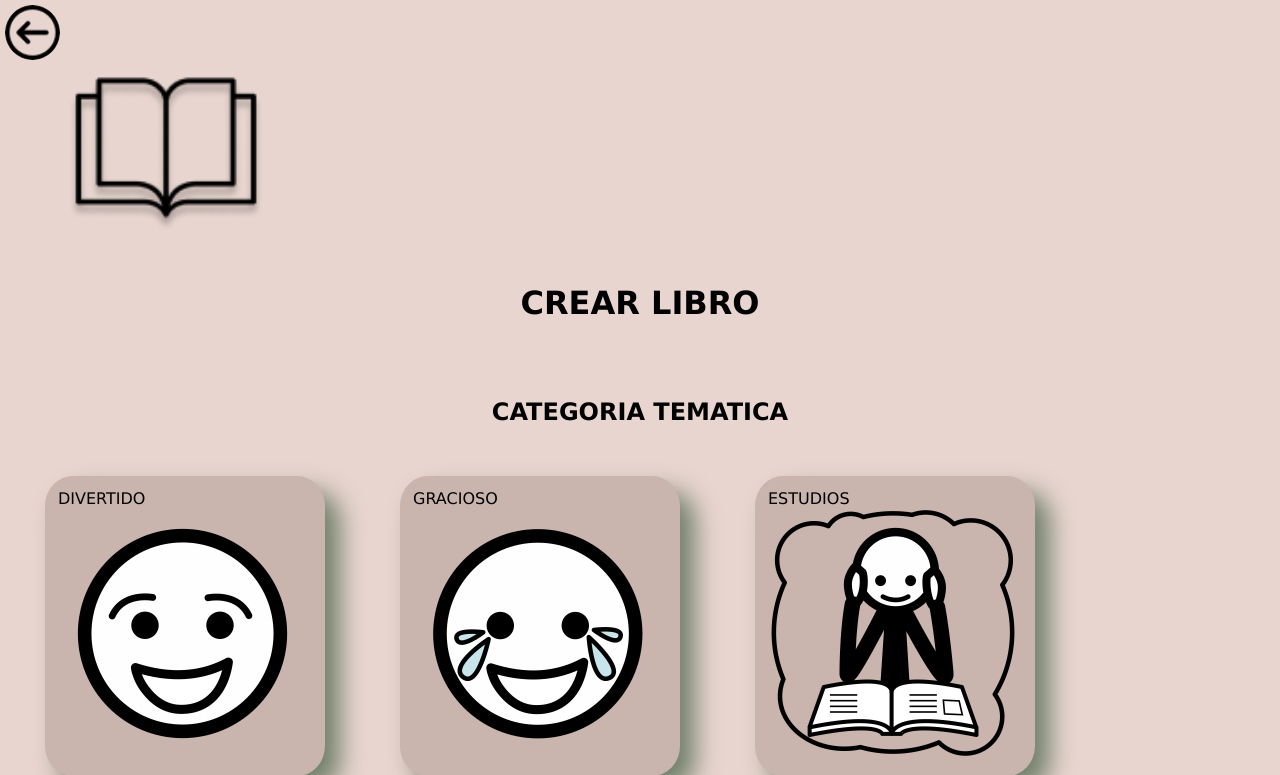
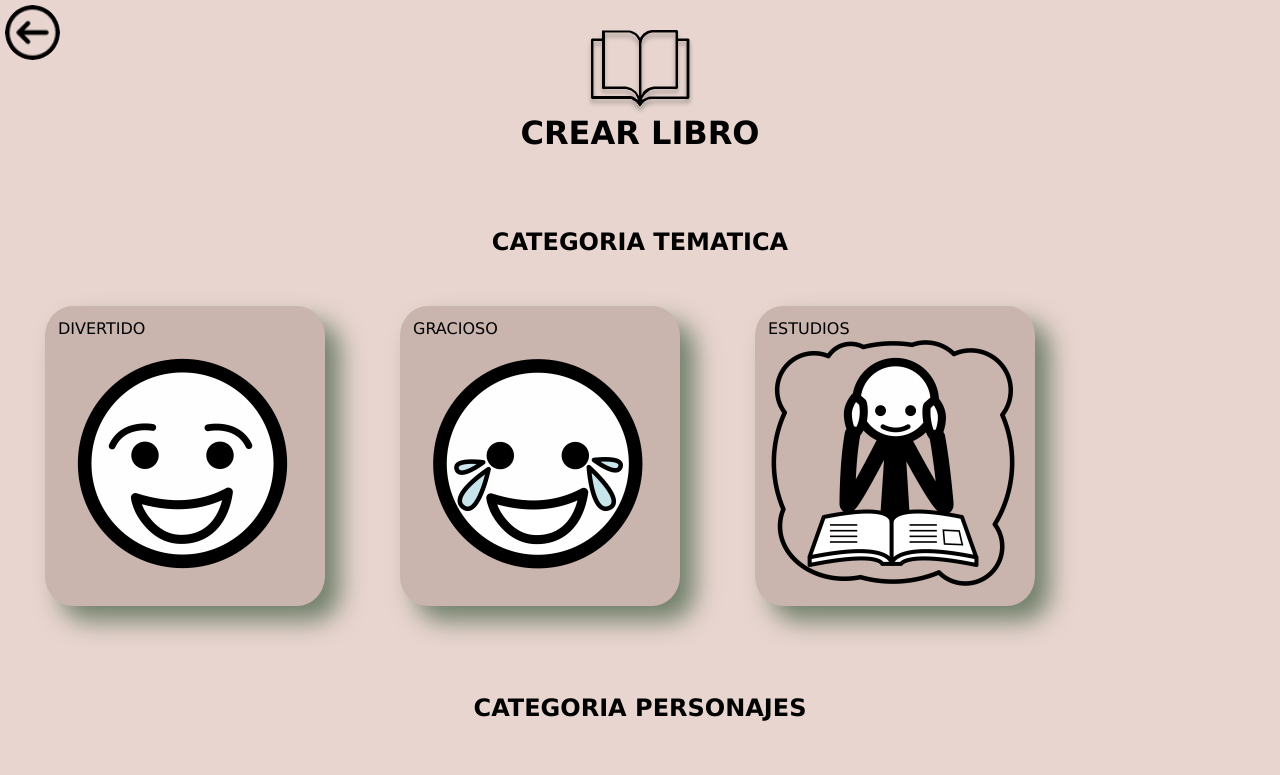
Before and after one commit to MartinBerestovoy/StoryTime, a PHP site: page /crearLibro.php in a window 1280 px wide. Shown: the top 775 px of the page. Run offline with PHP 8.4, Linux system fonts and the light colour scheme.

Commit message:
poniendo svg

```diff
--- a/crearLibro.php
+++ b/crearLibro.php
@@ -20,7 +20,26 @@
     }
   </script>
 
-  <img src="imgProyecto/logo.png" alt="logo" clas="logo"> <!--Logo de App-->
+  <div class="contenedor">
+    <svg xmlns="http://www.w3.org/2000/svg" width="107" height="84" viewBox="0 0 107 84" fill="none"> <!-- logo de App-->
+        <g filter="url(#filter0_d_188_7)">
+          <path fill-rule="evenodd" clip-rule="evenodd" d="M91 1.5V1L90.5 0.5L90 0H89.5H64.5L60.5 1L56.5 3.5L54 6.5L53.5 7.5H52.5V7L51 5L49.5 3.5L48 2.5L46 1.5L44.5 1L43 0.5H42H41H40.5H40H18H17.5H16.5H16H15.5H15V1.5V2V8V8.5H13.5H6.5H6H5.5H5L4.5 9L4 9.5V10V58V66.5V68L4.5 68.5L5 69H5.5H41H42.5H44L45 69.5L46.5 70.5L47.5 71L49 72L50 73L51.5 75L52 76H52.5H53H53.5L54.5 75L55.5 73.5L57.5 71.5L61 69.5L65.5 69H72.5H99H101H101.5L102 68.5L102.5 68V30V10V9.5L102 9L101.5 8.5H101H92H91.5H91V1.5ZM90 59H88.5H85H73H68L63.5 60L60 62.5L57.5 65L55.5 68L55 70L55.5 69.5L57.5 68.5L61 67L62 66.5H63H64.5H70.5H94H99.5V66V65V52.5V13.5V11H92.5H91.5H91V56.5V57.5V58L90.5 58.5L90 59ZM88.5 4V8.5V9V11V56.5H87H80.5H67L64.5 57L61.5 58L59.5 59L57 61L56 62L55.5 63V63.5L54.5 65V64V20.5V13L55 11L55.5 9.5L56.5 7.5L58.5 5.5L61.5 3.5L65 2.5H67.5H78.5H88.5V3V4ZM52 37V58V66L50 63L49 61.5L47 60L44 58L39 56.5H34H18V54V20.5V2.5H19H35.5H42.5L47 4.5L49 6L52 11V37ZM48 63.5L51 69.5H50.5L49.5 69L47.5 67.5L46 66.5L43.5 66H41.5H36.5H24H13.5H6.5V57V21V13V11H9H15V11.5V17.5V54.5V58V58.5L16 59H17H19.5H39L44 60.5L48 63.5Z" fill="black"/>
+        </g>
+        <defs>
+          <filter id="filter0_d_188_7" x="0" y="0" width="106.5" height="84" filterUnits="userSpaceOnUse" color-interpolation-filters="sRGB">
+            <feFlood flood-opacity="0" result="BackgroundImageFix"/>
+            <feColorMatrix in="SourceAlpha" type="matrix" values="0 0 0 0 0 0 0 0 0 0 0 0 0 0 0 0 0 0 127 0" result="hardAlpha"/>
+            <feOffset dy="4"/>
+            <feGaussianBlur stdDeviation="2"/>
+            <feComposite in2="hardAlpha" operator="out"/>
+            <feColorMatrix type="matrix" values="0 0 0 0 0 0 0 0 0 0 0 0 0 0 0 0 0 0 0.25 0"/>
+            <feBlend mode="normal" in2="BackgroundImageFix" result="effect1_dropShadow_188_7"/>
+            <feBlend mode="normal" in="SourceGraphic" in2="effect1_dropShadow_188_7" result="shape"/>
+          </filter>
+        </defs>
+      </svg> <!-- logo de App-->
+  </div>
+
   <div class="h1">
     <h1 class="headline" id="titulo">CREAR LIBRO</h1>
   </div>
--- a/styles/crearLibro.css
+++ b/styles/crearLibro.css
@@ -165,3 +165,13 @@ section.form{
 div:has(input:checked) {
     background-color: green;
   }
+
+  div.contenedor {
+    display: flex;
+    justify-content: center;
+}
+
+svg {
+    display: block;
+    margin: auto;
+}
```
